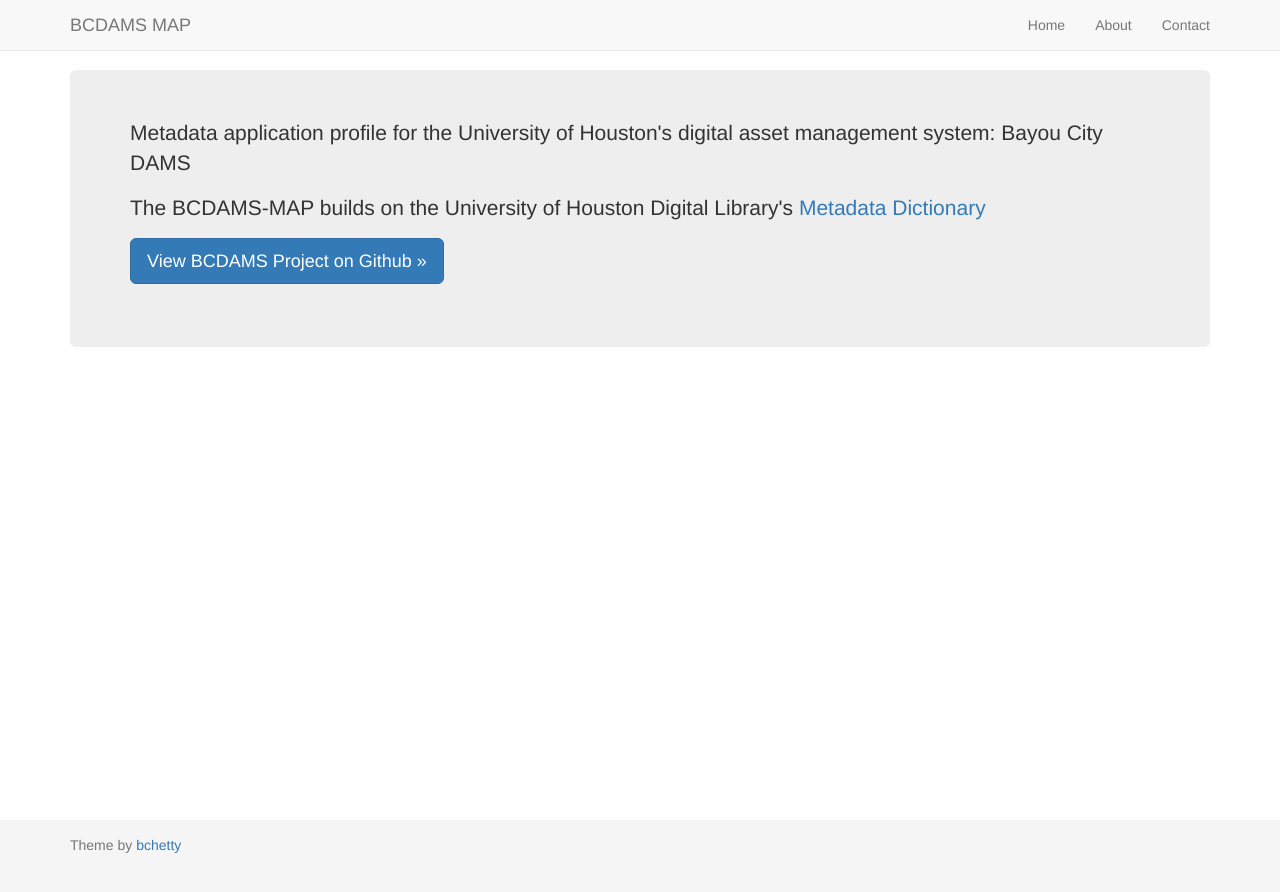
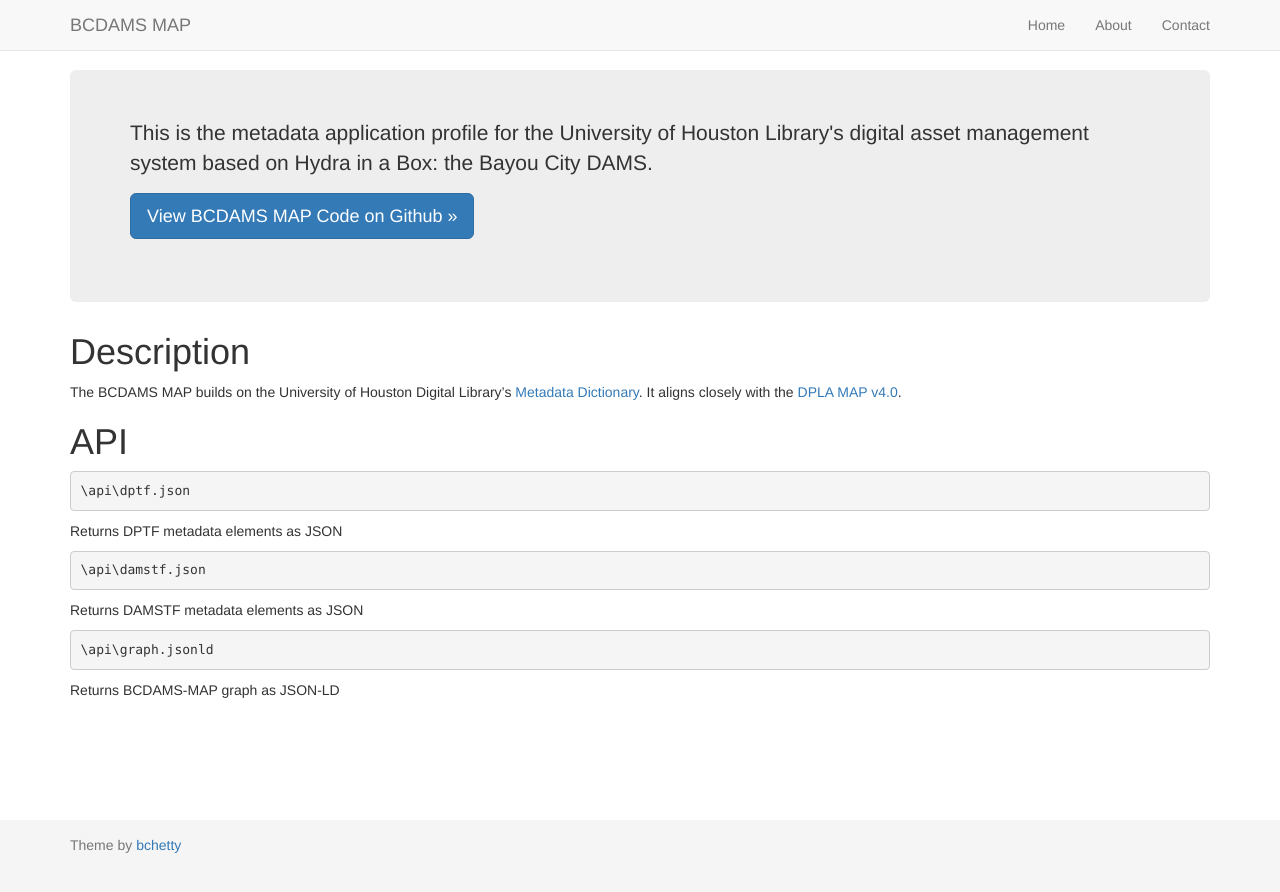
Before and after one commit to uhlibraries-digital/bcdams-map, a Jekyll site: the page built from about/index.md, in a window 1280 px wide. Shown: the top 892 px of the page. Built offline with Jekyll 4.4.1, drawn with Linux system fonts in a browser that asks for light colours; nearby versions of some CDN libraries.

Commit message:
update about with API info and Description

````diff
--- a/about/index.md
+++ b/about/index.md
@@ -5,9 +5,28 @@
 ---
 
 <div class="jumbotron">
-    <p>Metadata application profile for the University of Houston's digital asset management system: Bayou City DAMS</p>
-    <p>The BCDAMS-MAP builds on the University of Houston Digital Library's <a href="http://digital.lib.uh.edu/about/metadata">Metadata Dictionary</a></p>
-    <p>
-        <a class="btn btn-lg btn-primary" href="https://github.com/uhlibraries-digital" role="button">View BCDAMS Project on Github &raquo;</a>
-    </p>
+    <p>{{ site.desc }}</p>
+    <p><a class="btn btn-lg btn-primary" href="https://github.com/uhlibraries-digital/bcdams-map" role="button">View {{ site.title }} Code on Github &raquo;</a></p>
 </div>
+
+# Description
+
+The {{ site.title }} builds on the University of Houston Digital Library's [Metadata Dictionary](http://digital.lib.uh.edu/about/metadata). It aligns closely with the [DPLA MAP v4.0](https://dp.la/info/wp-content/uploads/2015/03/MAPv4.pdf).
+
+
+# API
+
+```
+\api\dptf.json
+```
+Returns DPTF metadata elements as JSON
+
+```
+\api\damstf.json
+```
+Returns DAMSTF metadata elements as JSON
+
+```
+\api\graph.jsonld
+```
+Returns BCDAMS-MAP graph as JSON-LD
````
